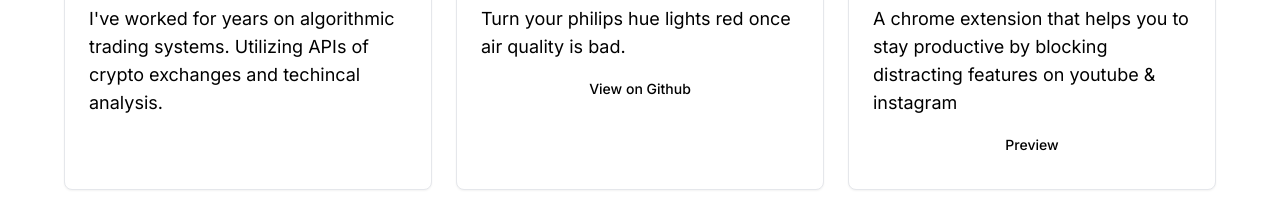
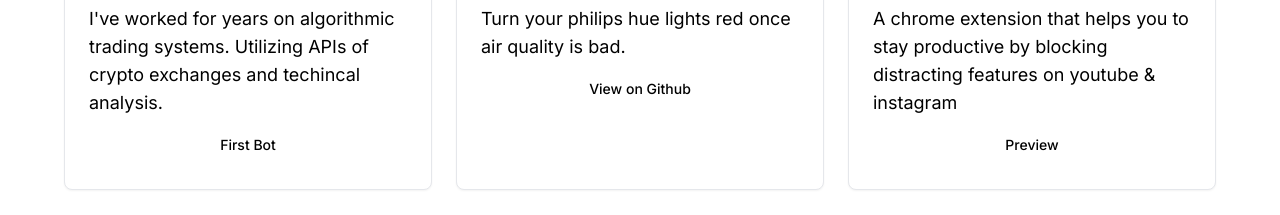
Before and after one commit to SebastianBoehler/sebastianboehler, a Next.js app: page / in a window 1280 px wide. Shown: the part 1280-1495 px from the top of the page. Built offline with nearby package versions, Linux system fonts and the light colour scheme.

Commit message:
chore: added link

```diff
--- a/src/components/projects.tsx
+++ b/src/components/projects.tsx
@@ -32,6 +32,8 @@ export function Projects() {
           <ProjectsCard
             title="Algo Trading"
             description="I've worked for years on algorithmic trading systems. Utilizing APIs of crypto exchanges and techincal analysis."
+            linkText="First Bot"
+            link="https://github.com/SebastianBoehler/cryptobot"
           />
           <ProjectsCard
             title="Smarthome Automation"
```
